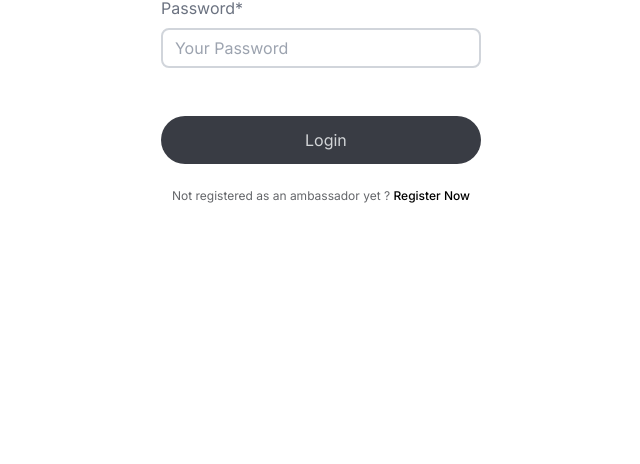
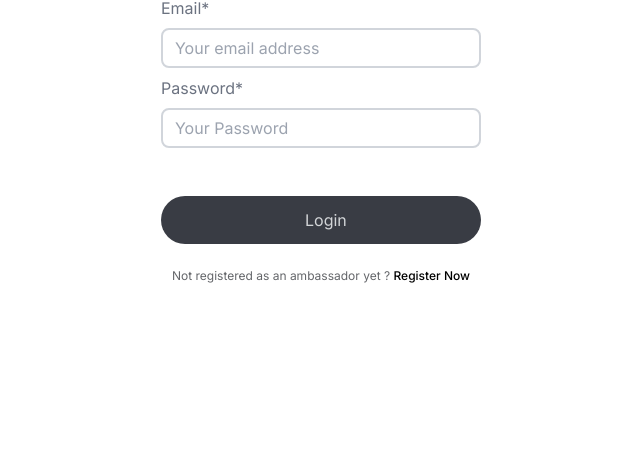
Before and after one commit to mdansarijaved/CA-Campus-Ambassador, a website built with Vite: page login.html in a window 1280 px wide. Shown: the part 416-880 px from the top of the page, without its empty margins (319-959 px from the left). Before the commit the page ends 800 px from the top, so only its background shows below. Built offline with nearby package versions, Linux system fonts and the light colour scheme.

Commit message:
login page fixed

```diff
--- a/login.html
+++ b/login.html
@@ -8,11 +8,11 @@
   </head>
   <body>
     <section
-      class="landing w-full h-[100vmin] flex flex-col justify-center items-center relative" style="background-color: transparent;"
+      class="landing mt-20 w-full h-[100vmin] flex flex-col justify-center items-center relative" style="background-color: transparent;"
     >
       <div class="overlay h-full w-full absolute top-0 left-0"></div>
       <div class="grid place-items-center">
-        <div class="text-center bg-transparent">
+        <div class="text-center">
           <p class="text-[1.7vmin] font-bold tracking-[0.7vmin] z-20 text-white text-xl mt-3"
             >TECH INVENT</p
           >
@@ -35,7 +35,7 @@
                 type="text"
                 required
                 class="peer rounded-lg h-10 w-full border-2 border-gray-300 text-gray-900 py-4 px-3 focus:outline-none focus:border-gray-300"
-                placeholder="Your email adrress"
+                placeholder="Your email address"
               />
             </div>
             <div>
```
